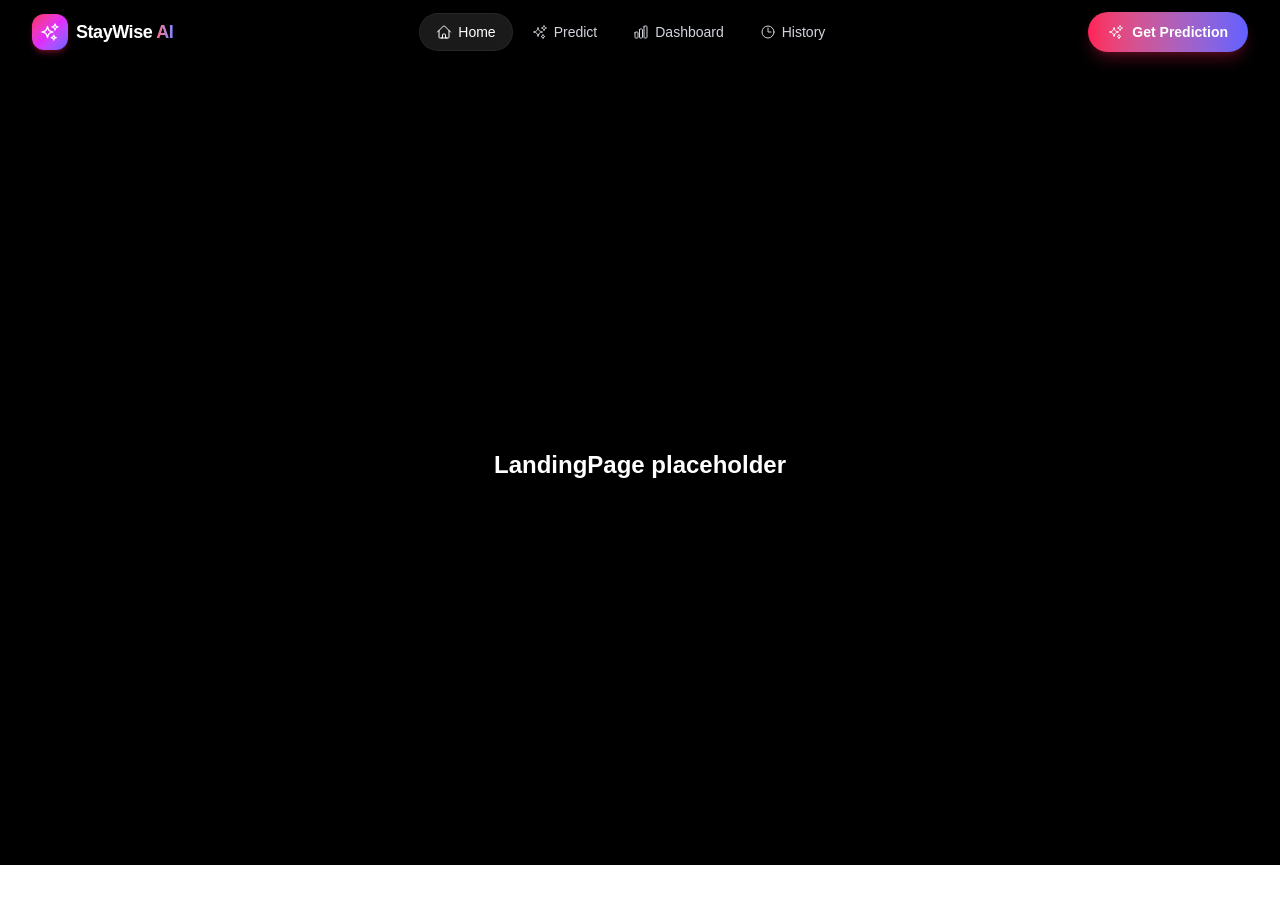
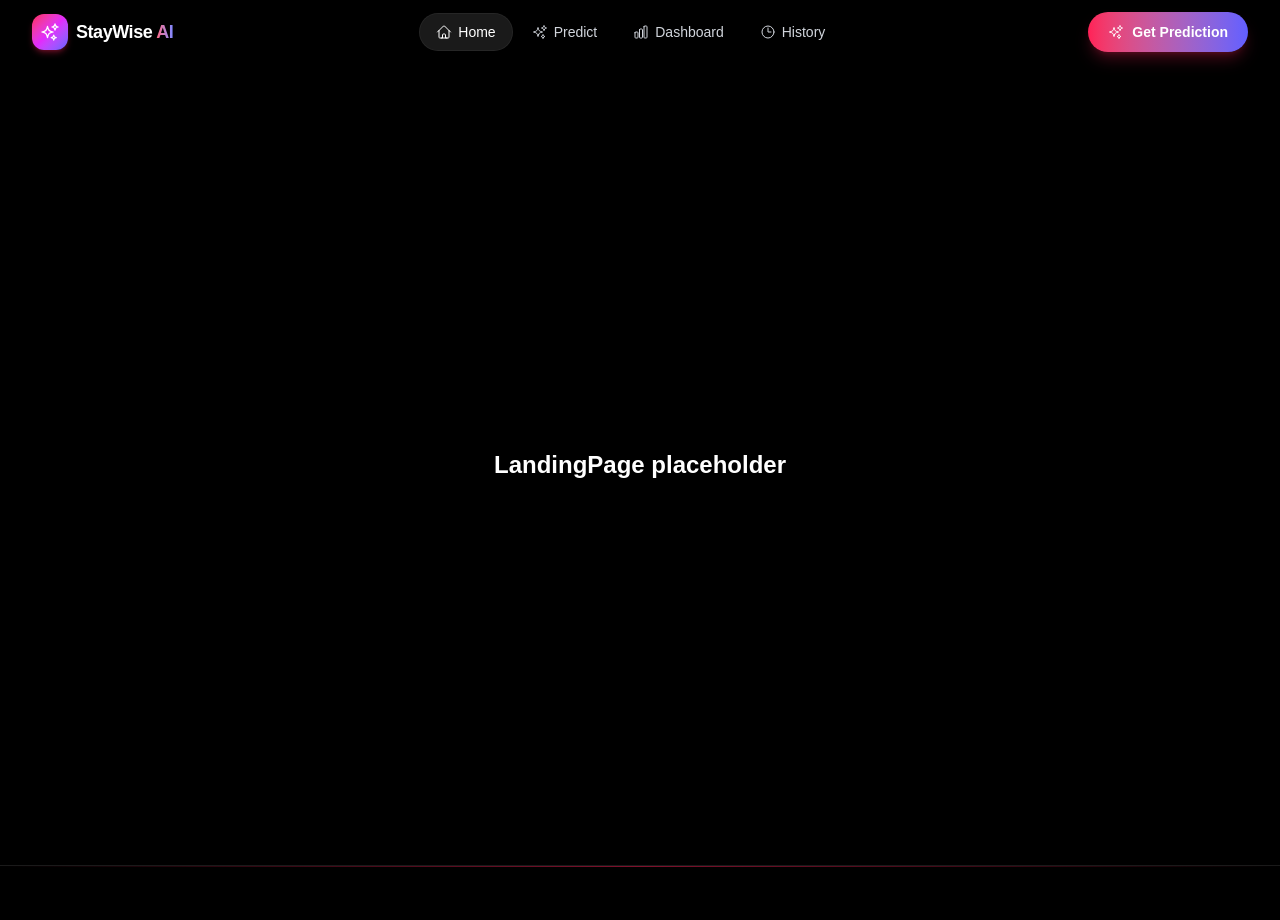
Before and after one commit to ayushpalse01012023-byte/staywise-ai-airbnb-price-prediction, a React app in the folder frontend/: page / in a window 1280 px wide. Shown: the top 920 px of the page. Before the commit the page ends 865 px from the top, so only its background shows below. Built offline with nearby package versions, Linux system fonts and the light colour scheme; the HTML template or start-up script is replaced by a standard one.

Commit message:
updated mainlayout.jsx

```diff
--- a/frontend/src/layouts/MainLayout.jsx
+++ b/frontend/src/layouts/MainLayout.jsx
@@ -1,5 +1,6 @@
 import { Outlet } from 'react-router-dom';
 import Navbar from '../components/common/Navbar';
+import Footer from '../components/common/Footer';
 
 function MainLayout() {
   return (
@@ -10,7 +11,7 @@ function MainLayout() {
         <Outlet />
       </main>
 
-      {/* Footer will be inserted here later */}
+      <Footer />
     </div>
   );
 }
```
